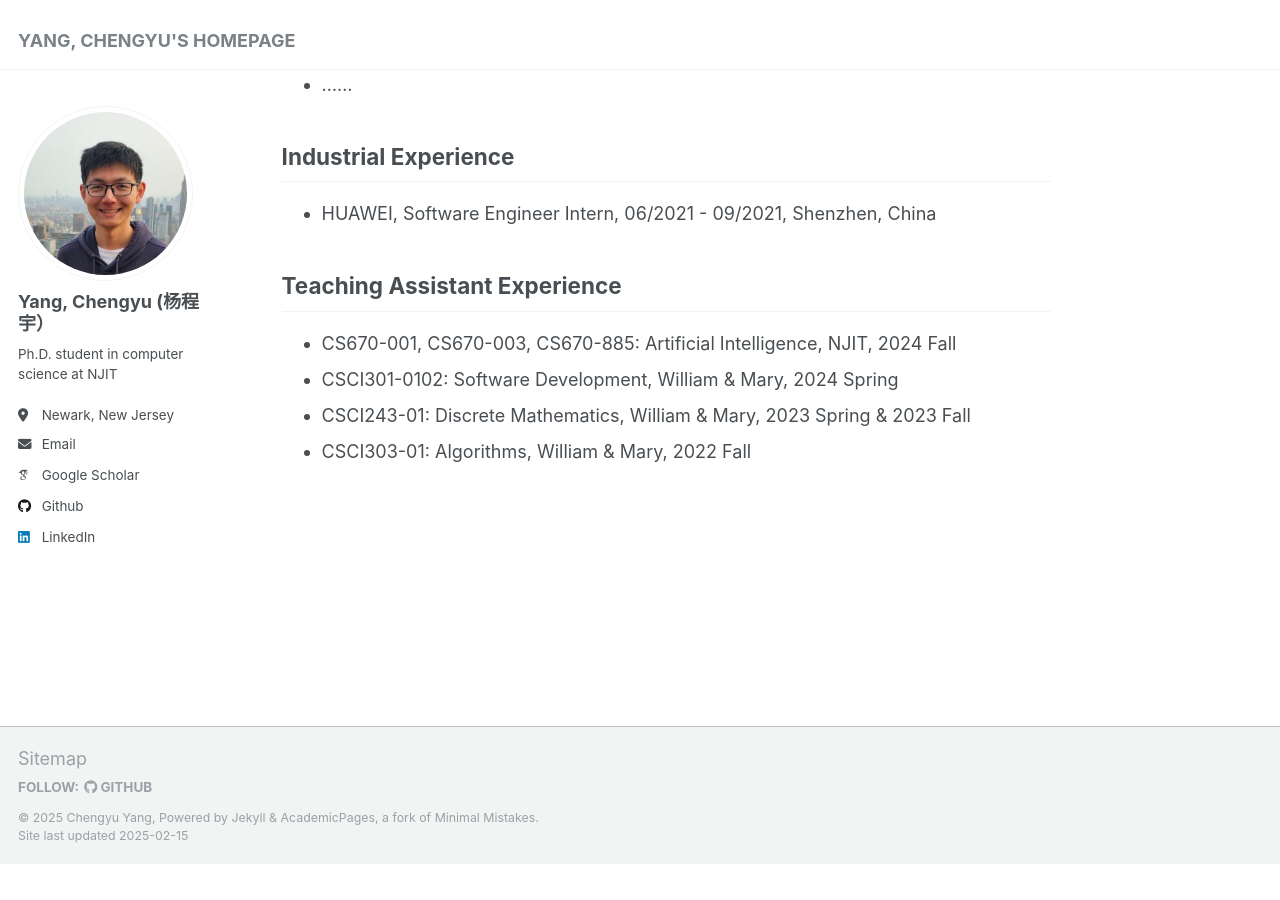
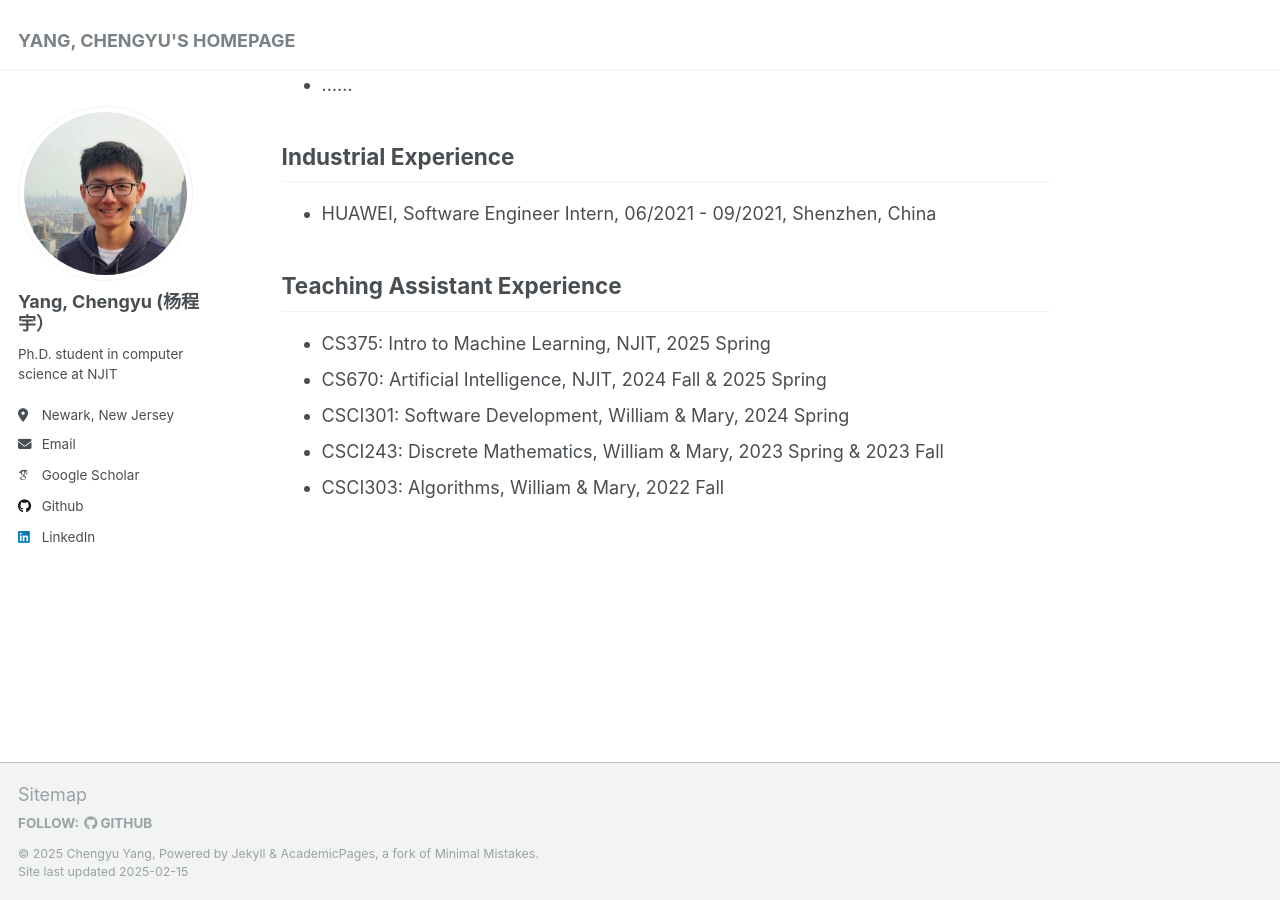
Before and after one commit to chengyuyang-njit/chengyuyang-njit.github.io, a Jekyll site: the page built from _pages/about.md, in a window 1280 px wide and 900 px high, scrolled down 1043 px. Built offline with Jekyll 4.4.1, drawn with Linux system fonts in a browser that asks for light colours; some web fonts are replaced; before the commit the page ends 1907 px from its top, so only the background shows below that.

Commit message:
Update about.md

```diff
--- a/_pages/about.md
+++ b/_pages/about.md
@@ -35,7 +35,8 @@ Industrial Experience
 
 Teaching Assistant Experience
 ------
-- CS670-001, CS670-003, CS670-885: Artificial Intelligence, NJIT, 2024 Fall
-- CSCI301-0102: Software Development, William & Mary, 2024 Spring
-- CSCI243-01: Discrete Mathematics, William & Mary, 2023 Spring & 2023 Fall
-- CSCI303-01: Algorithms, William & Mary, 2022 Fall
+- CS375: Intro to Machine Learning, NJIT, 2025 Spring
+- CS670: Artificial Intelligence, NJIT, 2024 Fall & 2025 Spring
+- CSCI301: Software Development, William & Mary, 2024 Spring
+- CSCI243: Discrete Mathematics, William & Mary, 2023 Spring & 2023 Fall
+- CSCI303: Algorithms, William & Mary, 2022 Fall
```
